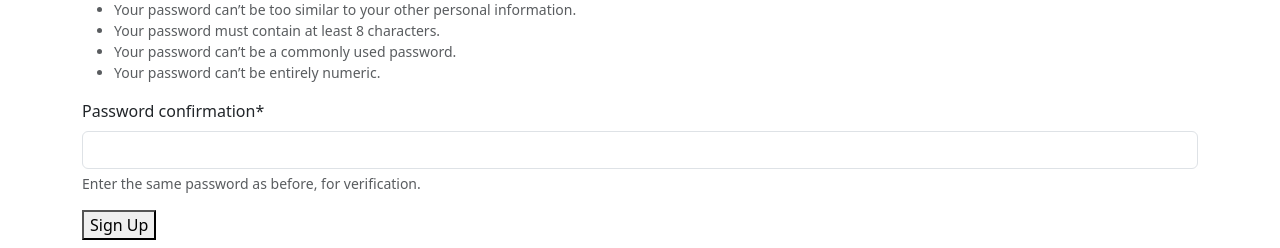
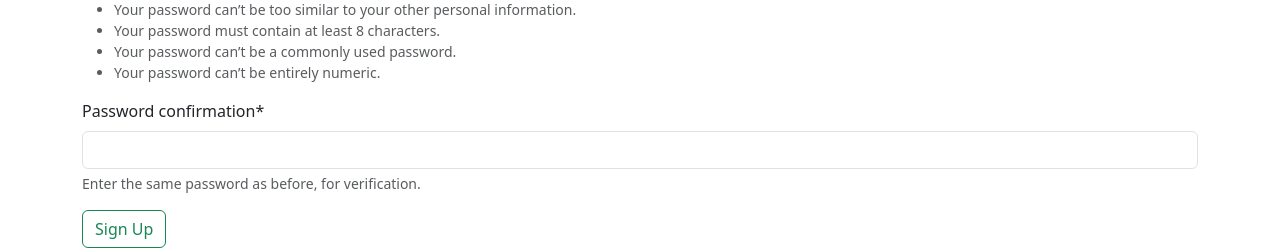
Before and after one commit to Lafreit/newspaper_project, a Django app: page /users/signup/ in a window 1280 px wide. Shown: the part 656-904 px from the top of the page. Run offline with Django 5.2, Linux system fonts and the light colour scheme; some libraries are stand-ins or nearby versions.

Commit message:
Bootstrap outline buttons - sign up button

```diff
--- a/templates/signup.html
+++ b/templates/signup.html
@@ -10,6 +10,6 @@
 <form method="post">
     {% csrf_token %}
     {{ form|crispy }}
-    <button type="submit">Sign Up</button>
+    <button class="btn btn-outline-success" type="submit">Sign Up</button>
 </form>
 {% endblock content %}
```
